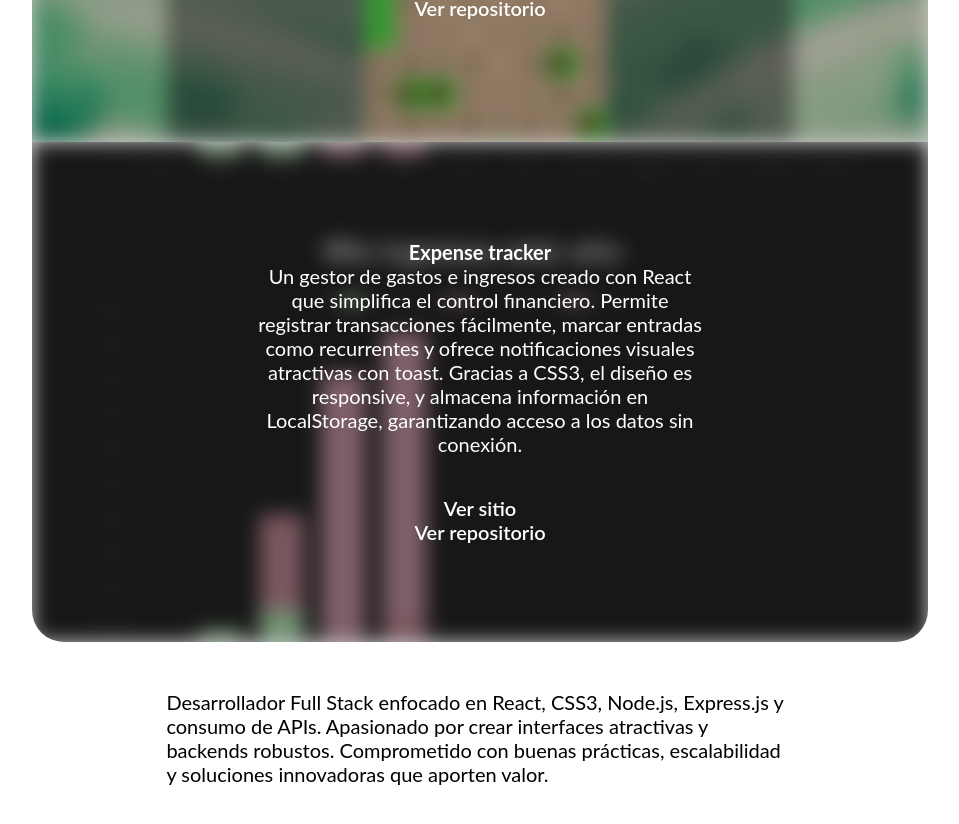
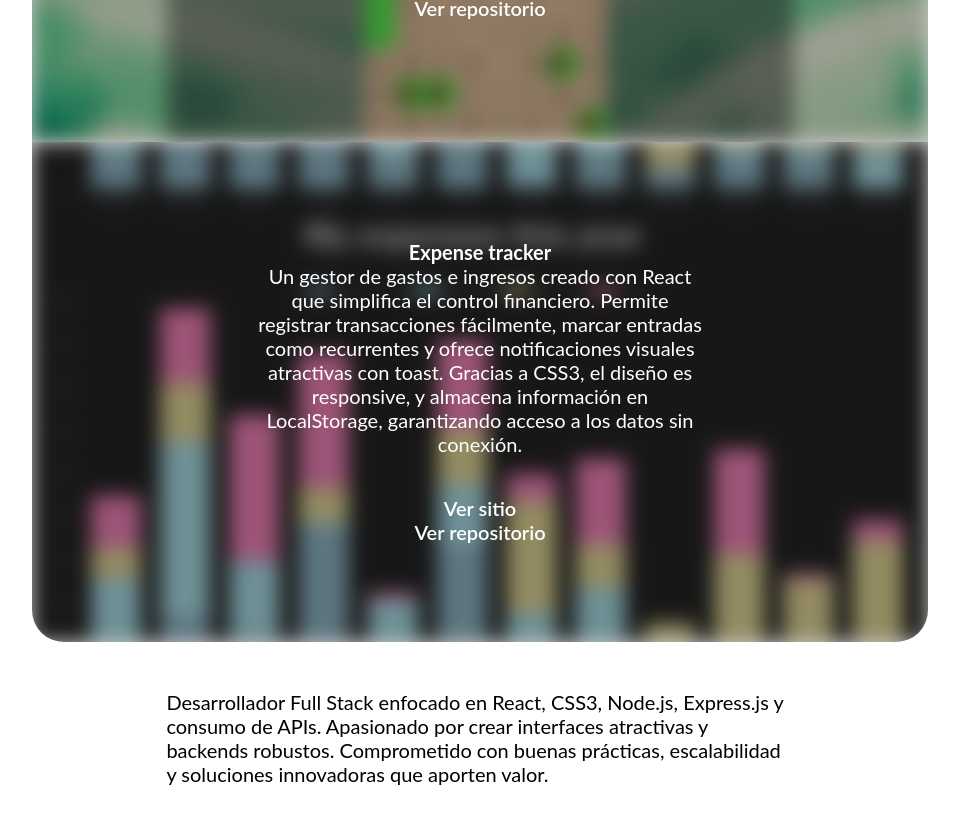
Before and after one commit to Ethan04Munoz/Portafolio, a React (Vite) app in the folder portafolio/: page /#/ in a window 1280 px wide. Shown: the part 574-1398 px from the top of the page, without its empty margins (160-1119 px from the left). Built offline with nearby package versions, Linux system fonts and the light colour scheme.

Commit message:
cambio de imagenes

```diff
--- a/portafolio/src/paginas/Main.jsx
+++ b/portafolio/src/paginas/Main.jsx
@@ -30,7 +30,7 @@ function Main() {
                     <div style={{ height: '500px', borderRadius: '1rem 0 1rem 0' }} />
                 </Parallax>
                 <Parallax
-                    backgroundImage={'img/webp/expenseTrackerCut.webp'}
+                    backgroundImage={'img/webp/expenseTracker2.webp'}
                     strength={0.8}
                     blur={10}
                     darken={20}
```
Also changed, not shown: portafolio/public/img/png/expenseTracker2.png (added), portafolio/public/img/webp/expenseTracker2.webp (added).
